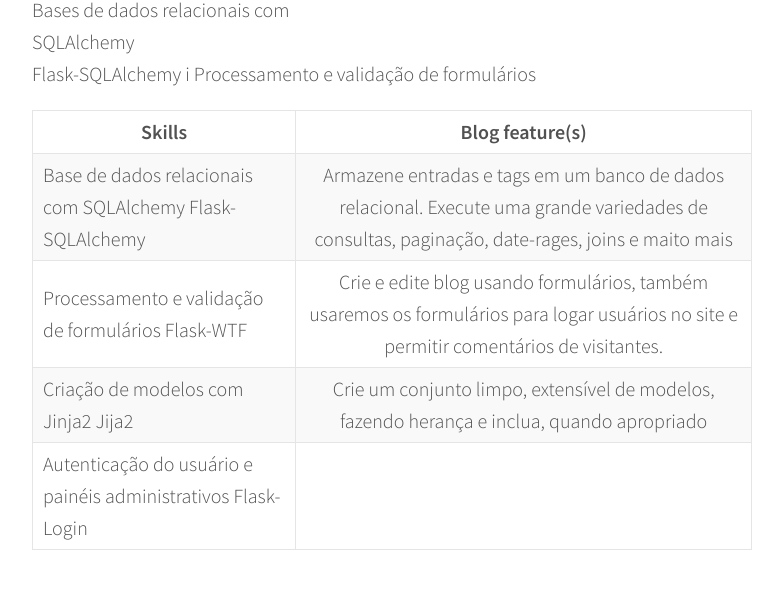
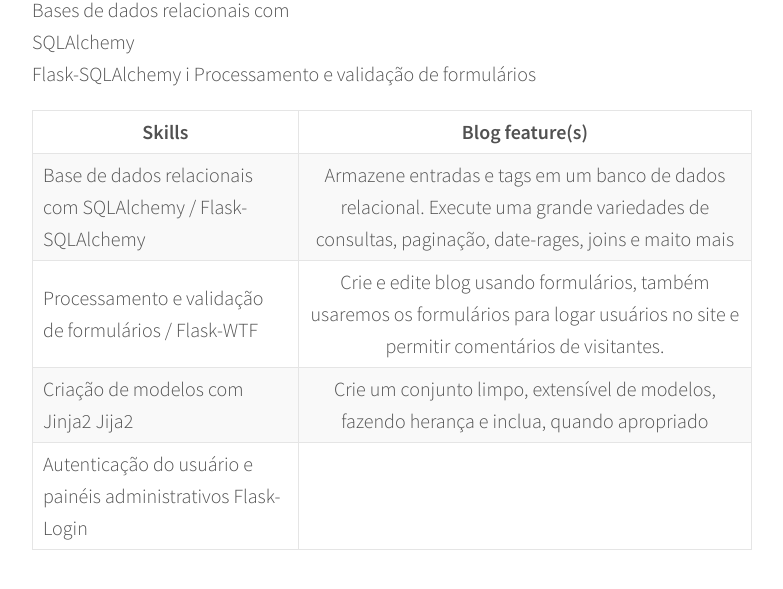
Before and after one commit to indrajithbandara/debug-blog, a Jekyll site: the page built from _posts/2017-07-14-flask_1.md, in a window 1280 px wide and 900 px high, scrolled down 8436 px. Shown: the part 230-819 px from the top of the window, without its empty margins (248-1031 px from the left). Built offline with Jekyll 4.4.1, drawn with Linux system fonts in a browser that asks for light colours; comment, search, counter and statistics services are not loaded.

Commit message:
up.17.62

```diff
--- a/_posts/2017-07-14-flask_1.md
+++ b/_posts/2017-07-14-flask_1.md
@@ -271,9 +271,9 @@
 Flask-SQLAlchemy                             i
 Processamento e validação de formulários
 
-|                                 Skills                                |Blog feature(s)                                                                                                                                   |
-|---------------------------------------------------------------------- |:------------------------------------------------------------------------------------------------------------------------------------------------:|
-| Base de dados relacionais com SQLAlchemy             Flask-SQLAlchemy |  Armazene entradas e tags em um banco de dados relacional. Execute uma grande variedades de consultas, paginação, date-rages, joins e maito mais |
-| Processamento e validação de formulários             Flask-WTF        |  Crie e edite blog usando formulários, também usaremos os formulários para logar usuários no site e permitir comentários de visitantes.          |
-| Criação de modelos com Jinja2                        Jija2            |  Crie um conjunto limpo, extensível de modelos, fazendo herança e inclua, quando apropriado                                                      |
-| Autenticação do usuário e painéis administrativos    Flask-Login      |                                                                                                                                                       |
+|                                 Skills                                  |Blog feature(s)                                                                                                                                   |
+|------------------------------------------------------------------------ |:------------------------------------------------------------------------------------------------------------------------------------------------:|
+| Base de dados relacionais com SQLAlchemy             / Flask-SQLAlchemy |  Armazene entradas e tags em um banco de dados relacional. Execute uma grande variedades de consultas, paginação, date-rages, joins e maito mais |
+| Processamento e validação de formulários             / Flask-WTF        |  Crie e edite blog usando formulários, também usaremos os formulários para logar usuários no site e permitir comentários de visitantes.          |
+| Criação de modelos com Jinja2                        Jija2              |  Crie um conjunto limpo, extensível de modelos, fazendo herança e inclua, quando apropriado                                                      |
+| Autenticação do usuário e painéis administrativos    Flask-Login        |                                                                                                                                                     |
```
